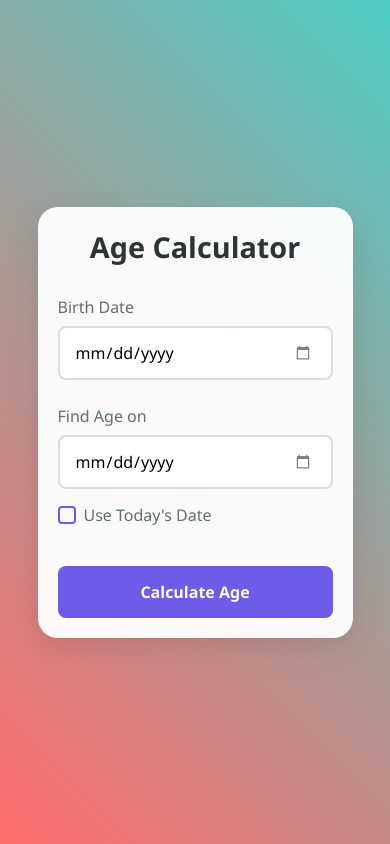
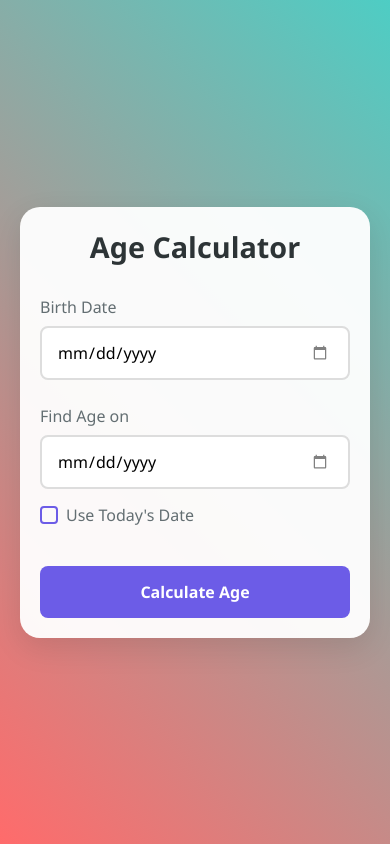
Before and after one commit to meahadi-hasan/Age-Calculator, a plain HTML site: page Age Calculator/index.html in a window 390 px wide. Drawn offline with Linux system fonts and the light colour scheme.

Commit message:
Update styles.css

```diff
--- a/Age Calculator/styles.css
+++ b/Age Calculator/styles.css
@@ -149,18 +149,6 @@ button:hover {
     }
 }
 
-@media (max-width: 768px) {
-    .container {
-        padding: 25px;
-        max-width: 90%;
-    }
-
-    h1 {
-        font-size: 2em;
-    }
-}
-
-
 @media (max-width: 480px) {
     .container {
         padding: 20px;
```
